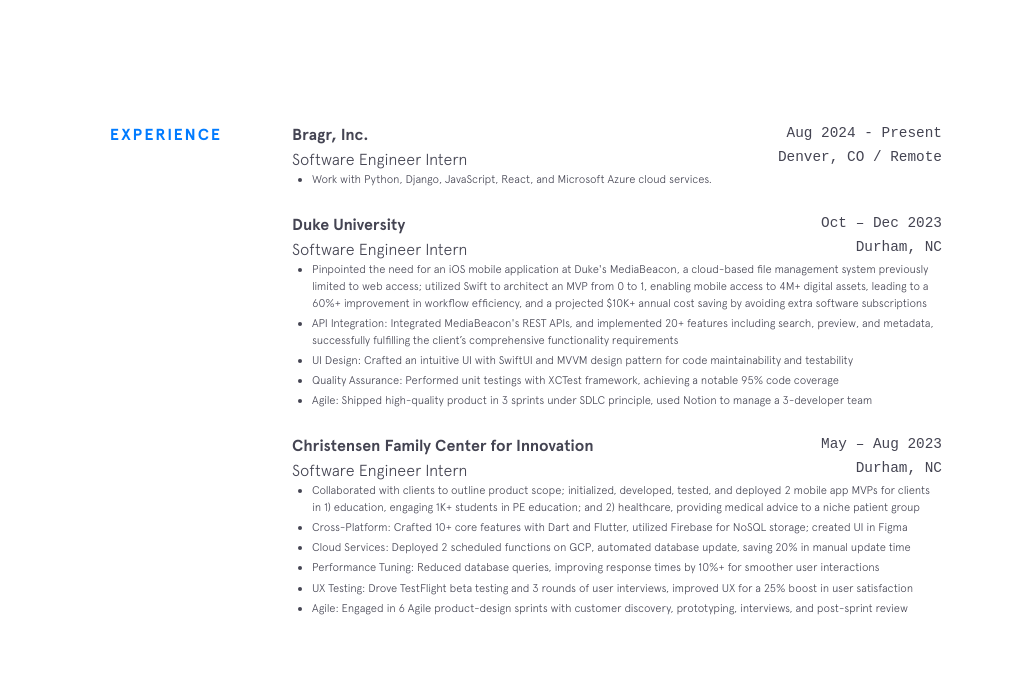
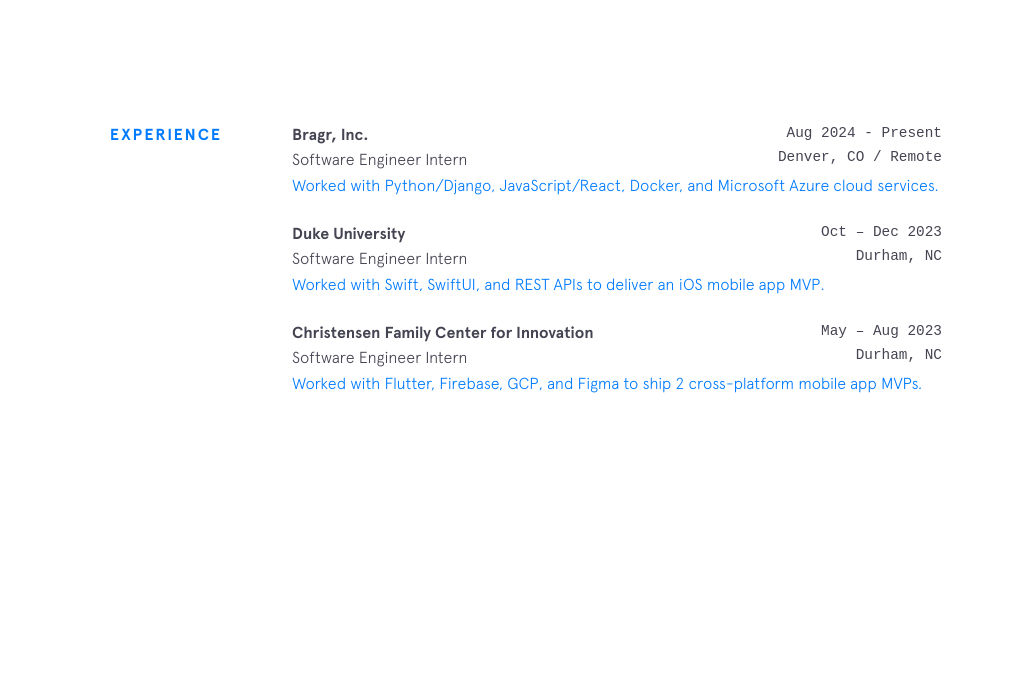
Before and after one commit to zhuminghui17/about, a Gatsby site: page / in a window 1280 px wide. Shown: the part 1670-2359 px from the top of the page, without its empty margins (158-1193 px from the left). Built offline with nearby package versions, Linux system fonts and the light colour scheme; Gatsby itself is replaced by a stand-in of ours.

Commit message:
Feat: Update Experience Section

```diff
--- a/src/components/background/background.js
+++ b/src/components/background/background.js
@@ -6,7 +6,7 @@
   part2: "Duke University",
   part2Href: "https://duke.edu/",
   part3: " with an MS degree in Computer Science and Economics. Currently I work as a Software Engineer Intern at Bragr, where I'm responsible for full stack development and AI engineering.",
-  line2: "My experience spans full-stack web development, mobile app development, cloud computing, and AI/ML. I have a strong foundation in multiple programming languages and frameworks. I'm actively looking for software engineer roles in the US!",
+  line2: "My experience spans full-stack web development, mobile app development, cloud computing, and AI/ML. I have a strong foundation in multiple programming languages and frameworks. I'm actively looking for full-time software engineer roles in the US!",
   line3Part2: "",
   line3Part3: "",
   line3Part3Href: "",
--- a/src/components/experience/experience.js
+++ b/src/components/experience/experience.js
@@ -4,12 +4,12 @@
 const experienceData = [
   {
     "company": "Bragr, Inc.",
-    "url": "https://www.bragr.net/",
+    "url": "https://www.bragr.com/",
     "time": "Aug 2024 - Present",
     "position": "Software Engineer Intern",
     "location": "Denver, CO / Remote",
     "description": [
-      "Work with Python, Django, JavaScript, React, and Microsoft Azure cloud services."
+      "Worked with Python/Django, JavaScript/React, Docker, and Microsoft Azure cloud services."
     ]
   },
   {
@@ -19,11 +19,7 @@
     "position": "Software Engineer Intern",
     "location": "Durham, NC",
     "description": [
-      "Pinpointed the need for an iOS mobile application at Duke's MediaBeacon, a cloud-based file management system previously limited to web access; utilized Swift to architect an MVP from 0 to 1, enabling mobile access to 4M+ digital assets, leading to a 60%+ improvement in workflow efficiency, and a projected $10K+ annual cost saving by avoiding extra software subscriptions",
-      "API Integration: Integrated MediaBeacon's REST APIs, and implemented 20+ features including search, preview, and metadata, successfully fulfilling the client’s comprehensive functionality requirements",
-      "UI Design: Crafted an intuitive UI with SwiftUI and MVVM design pattern for code maintainability and testability",
-      "Quality Assurance: Performed unit testings with XCTest framework, achieving a notable 95% code coverage",
-      "Agile: Shipped high-quality product in 3 sprints under SDLC principle, used Notion to manage a 3-developer team"
+      "Worked with Swift, SwiftUI, and REST APIs to deliver an iOS mobile app MVP."
     ]
   },
   {
@@ -33,12 +29,8 @@
     "position": "Software Engineer Intern",
     "location": "Durham, NC",
     "description": [
-      "Collaborated with clients to outline product scope; initialized, developed, tested, and deployed 2 mobile app MVPs for clients in 1) education, engaging 1K+ students in PE education; and 2) healthcare, providing medical advice to a niche patient group",
-      "Cross-Platform: Crafted 10+ core features with Dart and Flutter, utilized Firebase for NoSQL storage; created UI in Figma",
-      "Cloud Services: Deployed 2 scheduled functions on GCP, automated database update, saving 20% in manual update time",
-      "Performance Tuning: Reduced database queries, improving response times by 10%+ for smoother user interactions",
-      "UX Testing: Drove TestFlight beta testing and 3 rounds of user interviews, improved UX for a 25% boost in user satisfaction",
-      "Agile: Engaged in 6 Agile product-design sprints with customer discovery, prototyping, interviews, and post-sprint review"
+      "Worked with Flutter, Firebase, GCP, and Figma to ship 2 cross-platform mobile app MVPs.",
+
     ]
   }
 ]
@@ -63,11 +55,18 @@
                 <div className="job__time">{data.location}</div>
               </div>
 
-              <ul className="job__description">
+              <div className="jd">
+
+                <div className="job-description"> {data.description} </div>
+
+              </div>
+
+
+              {/* <ul className="job__description">
                 {
                   data.description.map((item, i) => <li key={i}>{item}</li>)
                 }
-              </ul>
+              </ul> */}
             </div>
           ))
         }
--- a/src/components/experience/experience.scss
+++ b/src/components/experience/experience.scss
@@ -17,6 +17,13 @@
       }
     }
 
+    .jd {
+      padding-top: 2px;
+      // font-family: 'Roboto', monospace;
+      // font-size: 0.8rem;
+      color: $blue;
+    }
+
     &__company {
       font-weight: 700;
     }
@@ -31,13 +38,8 @@
     }
 
     &__description {
-      font-size: 0.7rem; /* Smaller font size for job descriptions */
-      list-style-type: disc;
-      padding-left: 20px;
-
-      li {
-        margin-bottom: 0.3em;
-      }
+      font-size: 0.9rem; /* Smaller font size for job descriptions */
+      padding-top: 20px; /* Corrected padding property */
 
       @include mobile {
         font-size: 0.8rem;
--- a/src/components/intro/intro.js
+++ b/src/components/intro/intro.js
@@ -6,7 +6,7 @@
   title: "Hello! ",
   beforeName: "I'm ",
   name: "Matt Zhu",
-  afterName: ", a software engineer passionate about building impactful web and mobile applications that solve real-world problems.",
+  afterName: ", a software engineer focused on building impactful web and mobile applications that solve real-world problems.",
   contact: "Get in touch ",
   email: "mz223@duke.edu",
   mailTo: "mailto:mz223@duke.edu",
--- a/src/components/skills/skills.js
+++ b/src/components/skills/skills.js
@@ -3,9 +3,9 @@
 
 const skillsData = {
   "languagesTitle": "Languages",
-  "languages": ["Python", "JavaScript", "Java", "C/C++", "Swift", "Dart", "SQL", "HTML", "CSS"],
+  "languages": ["Python", "JavaScript", "Java", "C/C++/C#", "Swift", "Dart", "SQL", "HTML", "CSS"],
   "frameworksTitle": "Frameworks",
-  "frameworks": ["Express.js", "Flask", "Vue.js", "React.js", "Bootstrap", "UIKit", "SwiftUI"],
+  "frameworks": ["Django", "Flask", "Express.js", "React.js", "Vue.js", "Bootstrap", "UIKit", "SwiftUI"],
   "technologiesTitle": "Technologies",
   "technologies": ["Node.js", "REST APIs", "MongoDB", "MySQL", "SQLite", "PostgreSQL", "Firebase", "Figma"],
   "devOpsTitle": "DevOps",
```
Also changed, not shown: README.md.
